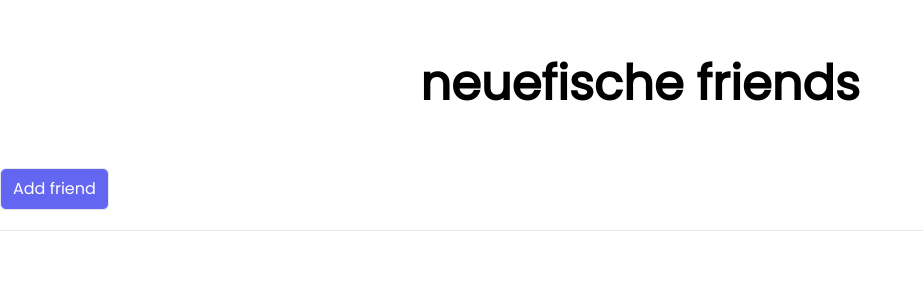
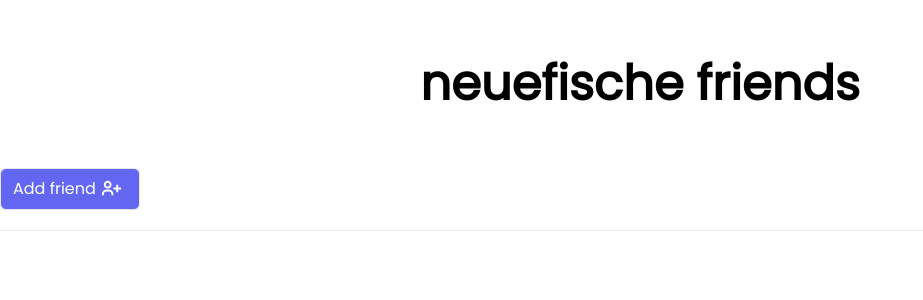
Before and after one commit to manukao/neuefisch-friends-crud-practise, a Next.js app: page / in a window 1280 px wide. Shown: the top 300 px of the page, without its empty margins (0-923 px from the left). Built offline with nearby package versions, Linux system fonts and the light colour scheme.

Commit message:
create header with button and icon

```diff
--- a/package.json
+++ b/package.json
@@ -14,7 +14,8 @@
     "eslint-config-next": "13.1.6",
     "next": "13.1.6",
     "react": "18.2.0",
-    "react-dom": "18.2.0"
+    "react-dom": "18.2.0",
+    "react-icons": "^4.7.1"
   },
   "devDependencies": {
     "autoprefixer": "^10.4.13",
--- a/pages/index.js
+++ b/pages/index.js
@@ -1,5 +1,5 @@
 import Head from "next/head";
-import { Container } from "postcss";
+import { BiUserPlus } from "react-icons/bi";
 
 export default function Home() {
   return (
@@ -18,7 +18,10 @@
         <div className="container mx-auto flex justify-between py-5 border-b">
           <div className="left flex gap-3">
             <button className="flex px-3 py-2 bg-indigo-500 text-white border rounded-md hover:bg-gray-50 hover:border-indigo-500 hover:text-gray-800">
-              Add friend
+              Add friend{" "}
+              <span className="px-1">
+                <BiUserPlus size={23}></BiUserPlus>
+              </span>
             </button>
           </div>
 
```
Also changed, not shown: 1 other file (tests, documents, lock files or other folders).
